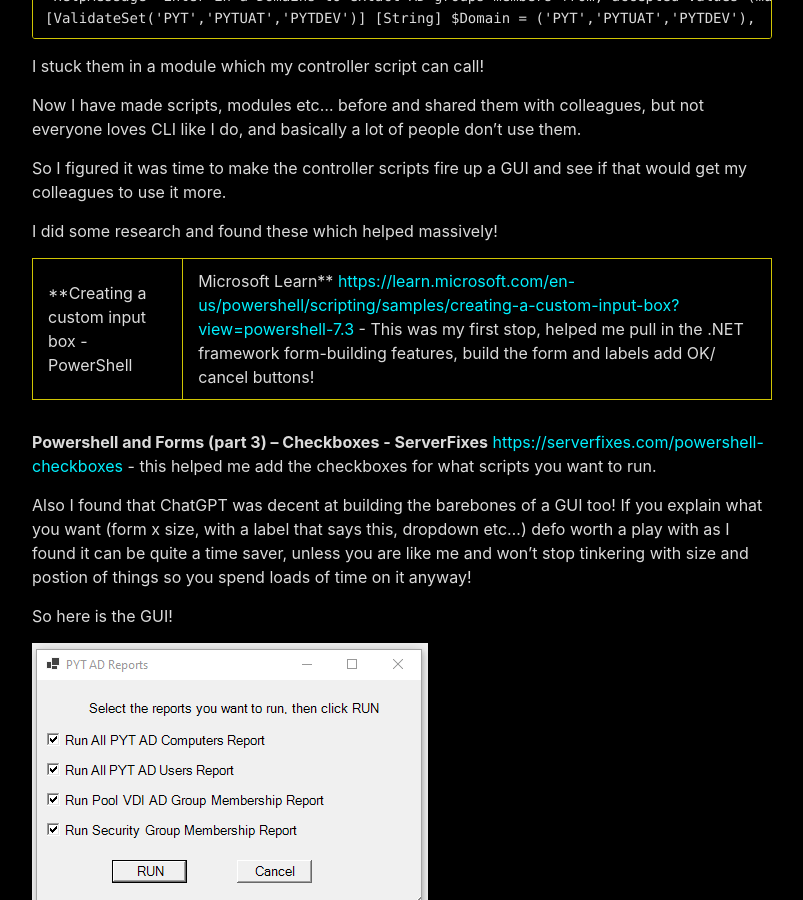
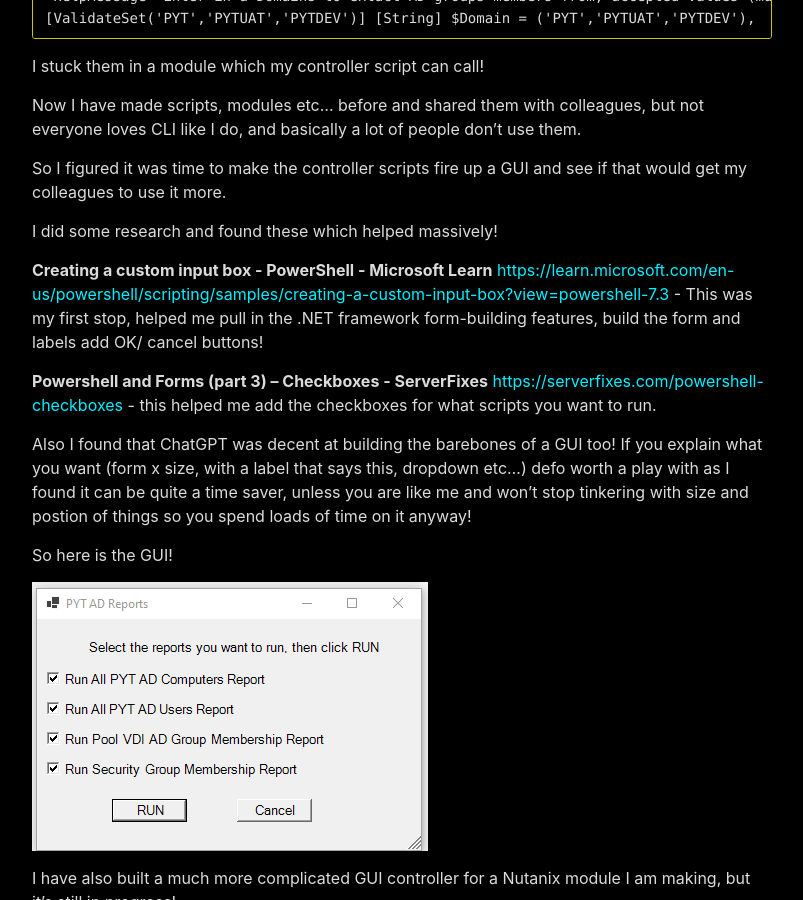
Before and after one commit to PowerShellYoungTeam/PowerShellYoungTeam.github.io, a Jekyll site: the page built from _posts/2023-09-01-AD-Reports-with-GUI-Controller.md, in a window 1280 px wide and 900 px high, scrolled down 2098 px. Shown: the whole window, without its empty margins (238-1041 px from the left). Built offline with Jekyll 4.4.1, drawn with Linux system fonts in a browser that asks for light colours; our own code applies the rules of GitHub Pages for plain Markdown files.

```diff
--- a/_posts/2023-09-01-AD-Reports-with-GUI-Controller.md
+++ b/_posts/2023-09-01-AD-Reports-with-GUI-Controller.md
@@ -40,7 +40,7 @@ So I figured it was time to make the controller scripts fire up a GUI and see if
 
 I did some research and found these which helped massively!
 
-**Creating a custom input box - PowerShell | Microsoft Learn** <https://learn.microsoft.com/en-us/powershell/scripting/samples/creating-a-custom-input-box?view=powershell-7.3> - This was my first stop, helped me pull in the .NET framework form-building features, build the form and labels add OK/ cancel buttons!
+**Creating a custom input box - PowerShell - Microsoft Learn** <https://learn.microsoft.com/en-us/powershell/scripting/samples/creating-a-custom-input-box?view=powershell-7.3> - This was my first stop, helped me pull in the .NET framework form-building features, build the form and labels add OK/ cancel buttons!
 
 **Powershell and Forms (part 3) – Checkboxes - ServerFixes** <https://serverfixes.com/powershell-checkboxes> - this helped me add the checkboxes for what scripts you want to run.
 
```
